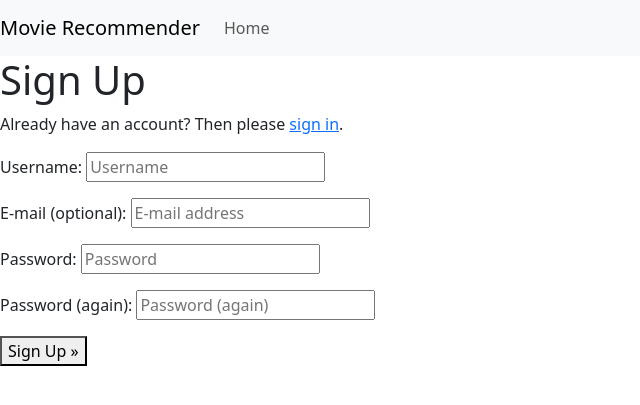
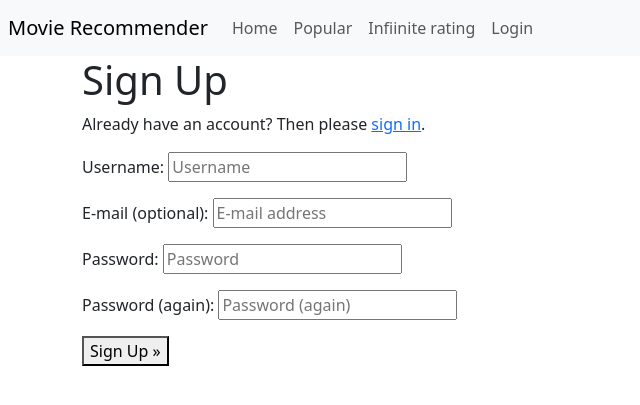
Before and after one commit to mag-d-alen/recommender, a Django app: page /accounts/signup/ in a window 1280 px wide. Shown: the top 405 px of the page, without its empty margins (0-640 px from the left). Run offline with Django 4.2, Linux system fonts and the light colour scheme; parts of the project's set-up code (start-up, migrations or seed data) failed here and were passed over; some libraries are stand-ins or nearby versions.

Commit message:
fix inifinite view and popular vie bugs

```diff
--- a/src/home/settings.py
+++ b/src/home/settings.py
@@ -60,6 +60,7 @@ INSTALLED_APPS = [
 SITE_ID =1
 KOGINT_URL = '/accounts/login'
 LOGIN_REDIRECT_URL = '/movies'
+LOGOUT_REDIRECT_URL = '/movies'
 ACCOUNT_EMAIL_VERIFICATION= None #true for transactional emails.
 ACCOUNT_AUTHENTICATION_METHOD = 'username'
 
--- a/src/movies/templates/base.html
+++ b/src/movies/templates/base.html
@@ -19,7 +19,11 @@
   <body hx-headers='{"X-CSRFToken": "{{ csrf_token }}"}'>
     <title>{% block head_title %}{% endblock %}</title>
     {% block extra_head %} {% endblock %} {% include 'navbar.html' %}
-    {% include 'messages.html' %} {% block content %} {% endblock %}
+    {% include 'messages.html' %}
+    <main class="container">
+    {% block content %} {% endblock %}
+    </main>
+
     {% block extra_body %} {% endblock %}
     <script
       src="https://cdn.jsdelivr.net/npm/bootstrap@5.3.0-alpha3/dist/js/bootstrap.bundle.min.js"
--- a/src/movies/templates/movies/infinite_view.html
+++ b/src/movies/templates/movies/infinite_view.html
@@ -1,9 +1,4 @@
 {% extends 'base.html'%} {% block content %}
-<div class="container">
   <div id='target-list-change'></div>
-  <div class="row">
     {% include 'movies/snippet/infinite.html' %}
-    </div>
-  </div>
   {% endblock %}
-</div>
--- a/src/movies/templates/movies/snippet/infinite.html
+++ b/src/movies/templates/movies/snippet/infinite.html
@@ -1,6 +1,6 @@
 {% block content %}
 <div hx-get="{% if endless_path %}{{ endless_path }}{% else %}/movies/infinite/{% endif %}"class="container mt-4" hx-trigger= 'skipped, rated from:body' hx-swap="outerHTML">
 
-{% include 'movies/snippet/card.html'%}
+{% include 'movies/snippet/card.html' %}
 </div>
 {% endblock %}
--- a/src/movies/templates/movies/snippet/list.html
+++ b/src/movies/templates/movies/snippet/list.html
@@ -1,7 +1,3 @@
-<div class="row p-4">
   {% for movie in movies %}
-  <div class="col-md-4">
     {% include 'movies/snippet/card.html' %}
-  </div>
   {% endfor %}
-</div>
--- a/src/movies/templates/navbar.html
+++ b/src/movies/templates/navbar.html
@@ -1,5 +1,5 @@
 {% load account %}
-<nav class="navbar navbar-expand-lg navbar-light bg-light">
+<nav class="navbar navbar-expand-lg navbar-light bg-light p-2">
   <a class="navbar-brand" href="#">Movie Recommender</a>
   <button
     class="navbar-toggler"
@@ -16,9 +16,20 @@
   <div class="collapse navbar-collapse" id="navbarSupportedContent">
     <ul class="navbar-nav mr-auto">
       <li class="nav-item active">
-        <a class="nav-link"class="btn light" href="/movies/">Home </a>
+        <a class="nav-link btn light" href="/movies/">Home </a>
       </li>
-      <a class="btn light" href="/accounts/logout/">{% user_display user %}</a>
+       <li class="nav-item active">
+        <a class="nav-link btn light" href="/movies/popular">Popular</a>
+      </li>
+       <li class="nav-item active">
+        <a class="nav-link btn light" href="/movies/infinite">Infiinite rating </a>
+      </li>
+       <li class="nav-item active">
+        <a class="nav-link btn light" href="/accounts/login">Login</a>
+      </li>
+       <li class="nav-item active">
+        <a class=" nav-link btn light" href="/accounts/logout/">{% user_display user %}</a>
+      </li>
     </ul>
   </div>
 </nav>
```
Also changed, not shown: src/movies/templates/movies/list_view.html (+6 -11 lines), src/movies/templates/newmodal.js (added, +20 -0 lines), src/movies/views.py (+3 -9 lines).
